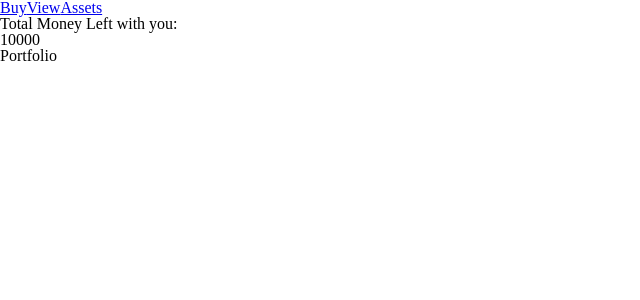
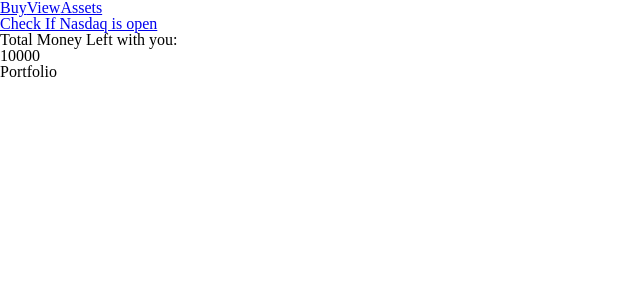
Before and after one commit to Jigar3/Wall-Street, a React (Create React App) app in the folder v2/: page / in a window 1280 px wide. Shown: the top 300 px of the page, without its empty margins (0-640 px from the left). Built offline with nearby package versions, Linux system fonts and the light colour scheme.

Commit message:
Added a link to page to see if nasdaq is open or not

```diff
--- a/v2/src/components/Home.tsx
+++ b/v2/src/components/Home.tsx
@@ -74,6 +74,11 @@ class Home extends React.Component <PassedProps> {
 						<NavLink to="/assets">
 								Assets
 						</NavLink>
+
+						<br/>
+
+						<a href="http://www.isnasdaqopen.com/" target="_blank">Check If Nasdaq is open</a>
+
 						<h2>Total Money Left with you: </h2>
 						<p>{this.props.money.money}</p>
 						<h2>Portfolio</h2>
```
